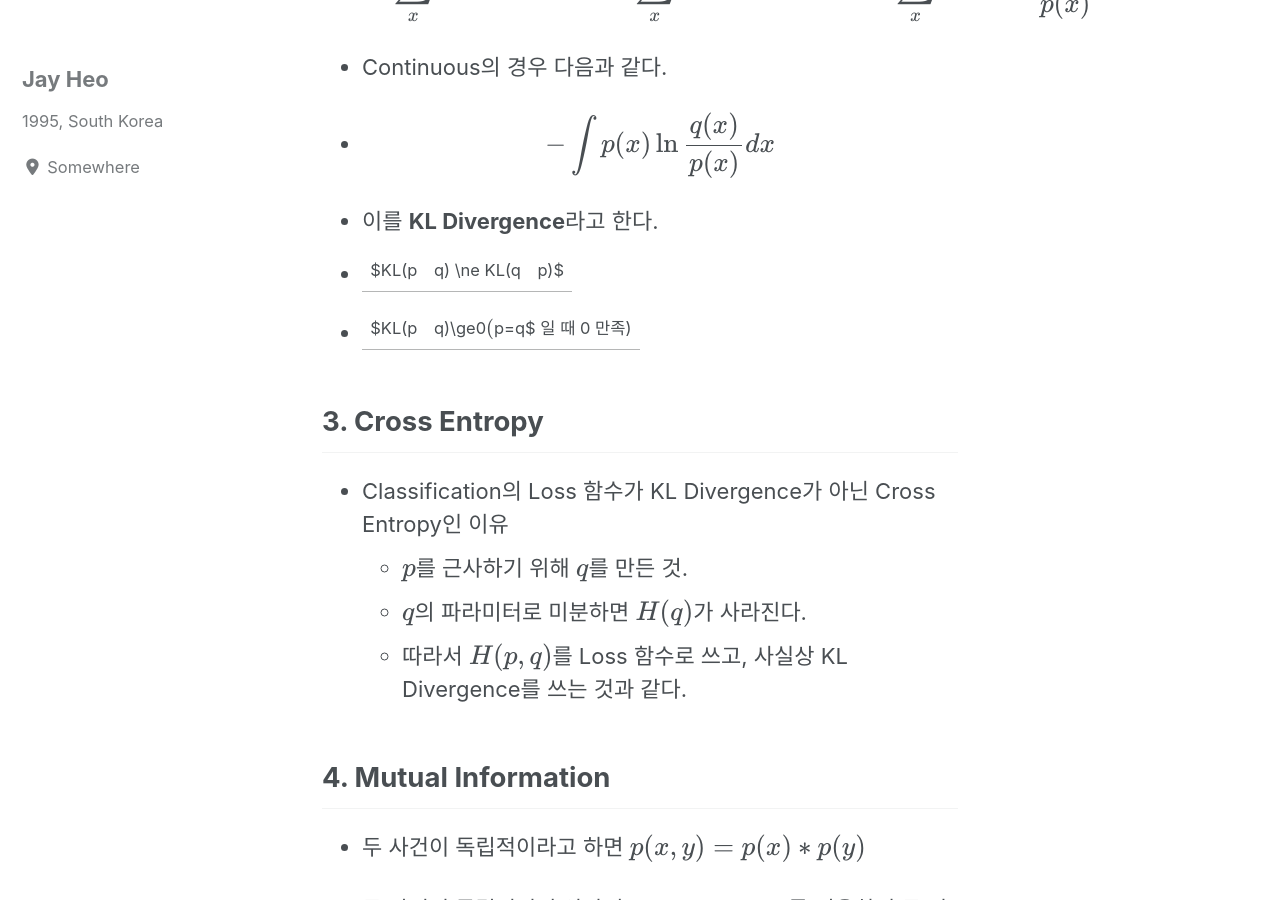
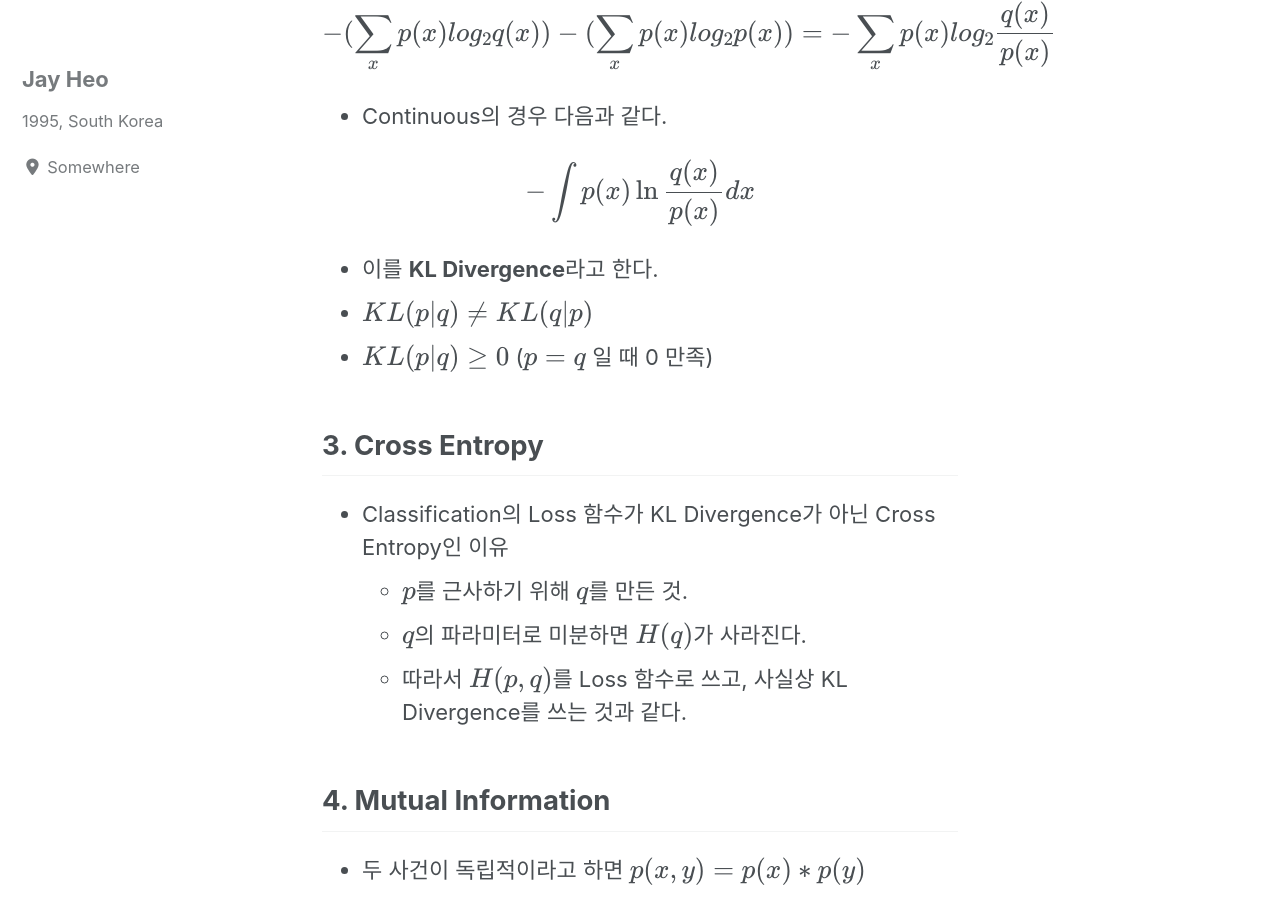
Before and after one commit to heojay/old-blog, a Jekyll site: the page built from _posts/2019-09-23-KL-Divergence.md, in a window 1280 px wide and 900 px high, scrolled down 1660 px. Built offline with Jekyll 4.4.1, drawn with Linux system fonts in a browser that asks for light colours; cached includes are drawn as plain includes; nearby versions of some CDN libraries; formulas are drawn with MathJax 3.

```diff
--- a/_posts/2019-09-23-KL-Divergence.md
+++ b/_posts/2019-09-23-KL-Divergence.md
@@ -31,13 +31,14 @@ use_math: true
 
 
 - 평균적인 정보량은 확률 * 정보량, 즉 기대값이다. 이 값을 **엔트로피**라고 한다.
+
   $$
   H[X]=-\sum_x p(x)log_2p(x)=E_p[-log_2p(x)]
   $$
 
 - Continuous한 경우는 다음과 같다.
 
-- $$
+ $$
   H[x] = \lim_{\Delta\to0}{\{\sum_ip(x_i)\Delta \ln p(x_i)\}}=-\int p(x)\ln p(x) dx
   $$
 
@@ -55,21 +56,21 @@ use_math: true
 
 - 실제 확률분포와 모델링한 확률분포에 차이가 생기면, 그에 따라 추가 비용이 발생하고, 이는 Discrete의 경우 다음과 같다.
 
-- $$
+ $$
   -(\sum_xp(x)log_2q(x))-(\sum_xp(x)log_2p(x)) = -\sum_xp(x)log_2\frac{q(x)}{p(x)}
   $$
 
 - Continuous의 경우 다음과 같다.
 
-- $$
+ $$
   -\int p(x)\ln \frac{q(x)}{p(x)} dx
   $$
 
 
 
 - 이를 **KL Divergence**라고 한다.
-- $KL(p|q) \ne KL(q|p)$
-- $KL(p|q)\ge0$ ($p=q$ 일 때 0 만족)
+- $KL(p\|q) \ne KL(q\|p)$
+- $KL(p\|q)\ge0$ ($p=q$ 일 때 0 만족)
 
 
 
```
